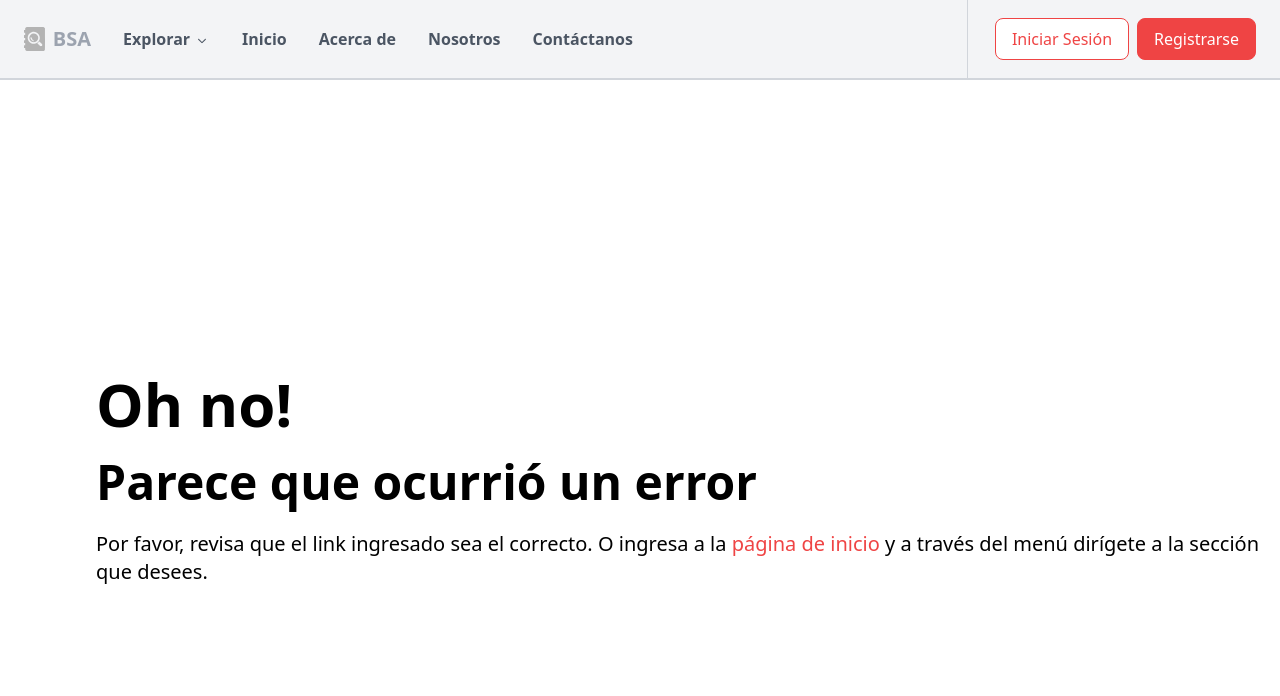
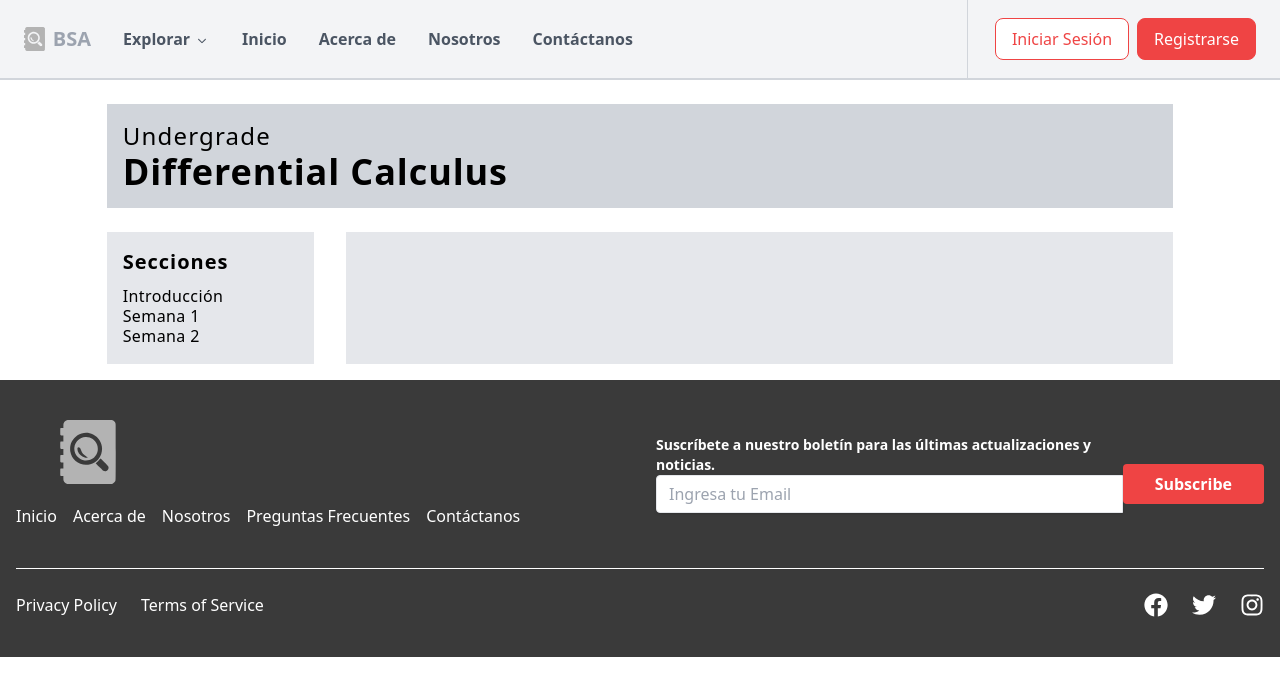
Before and after one commit to amirmiir/PAM242-Blog-Soporte-Academico-frontend, a React (Vite) app in the folder frontend-blog/: page /subjects/id-test in a window 1280 px wide. Shown: the top 696 px of the page. Built offline with nearby package versions, Linux system fonts and the light colour scheme.

Commit message:
feat: subjectID page enabled

```diff
--- a/frontend-blog/src/pages/admin/Admin.tsx
+++ b/frontend-blog/src/pages/admin/Admin.tsx
@@ -1,6 +1,5 @@
 import { FC, useState } from 'react'
 import { SubmitHandler, useForm } from 'react-hook-form';
-import { Link } from 'react-router-dom';
 
 type Inputs = {
     email: string;
--- a/frontend-blog/src/pages/questions/question-id/QuestionID.tsx
+++ b/frontend-blog/src/pages/questions/question-id/QuestionID.tsx
@@ -9,7 +9,11 @@ type TAnswer = {
     'date': string
 }
 
-const QuestionsID = () => {
+type QuestionIDProps = {
+    'id': string
+}
+
+const QuestionsID: FC<QuestionIDProps> = ({ id }) => {
     return (
         <div>QuestionsID</div>
     )
--- a/frontend-blog/src/pages/questions/questions-make-question/QuestionForm.tsx
+++ b/frontend-blog/src/pages/questions/questions-make-question/QuestionForm.tsx
@@ -11,6 +11,7 @@ type Inputs = {
 
 const QuestionForm: FC = () => {
     const [message, setMessage] = useState<string>('');
+
     const [title, setTitle] = useState<string>('');
     const [body, setBody] = useState<string>('');
     const debouncedTitle = useDebounce(title, 500);
--- a/frontend-blog/src/pages/subjects/subject-id/SubjectID.tsx
+++ b/frontend-blog/src/pages/subjects/subject-id/SubjectID.tsx
@@ -3,11 +3,67 @@ import NavBar from '../../../components/nav-bar/NavBar'
 import Footer from '../../../components/footer/Footer'
 import SubjectIDContent from './SubjectIDContent'
 
-const SubjectID: FC = () => {
+type Section = {
+    'id': string,
+    'description': string,
+    'subtitle': string,
+    'videoID': string,
+    'content': string
+}
+
+type Subject = {
+    'id': string,
+    'level': string,
+    'name': string,
+    sections: Section[]
+}
+
+type SubjectIDProps = {
+    'id': string
+}
+
+const SubjectID: FC<SubjectIDProps> = ({ id }) => {
+    /**
+     * Standard page for every Subject given a certain ID
+     * This page is dedicated to holding the information for proper display
+     * passing it to SubjectIDContent
+     */
+
+    const subject: Subject = { //subject-test
+        'id': 'bma-01',
+        'level': 'Undergrade',
+        'name': 'Differential Calculus',
+        sections: [
+            {
+                'id': 'Introducción',
+                'description': 'Esta es una descripción introductoria',
+                'subtitle': 'Sílabo',
+                'videoID': '',
+                'content': ""
+            },
+            {
+                'id': 'Semana 1',
+                'description': 'Esta es una descripción introductoria',
+                'subtitle': 'Funciones: Generalidades',
+                'videoID': '2g811Eo7K8U',
+                'content': "\\(\\mathcal{P}^2 \\xleftarrow{} \\emptyset\\)"
+            },
+            {
+                'id': 'Semana 2',
+                'description': 'Esta es una descripción introductoria',
+                'subtitle': 'Funciones definidas por partes',
+                'videoID': '2g811Eo7K8U',
+                'content': "\\(\\mathcal{P}^2 \\xleftarrow{} \\emptyset\\)"
+            }
+        ]
+    }
+
     return (
         <div>
             <NavBar />
-            <SubjectIDContent />
+
+            <SubjectIDContent subject={subject} />
+
             <Footer />
         </div>
 
--- a/frontend-blog/src/pages/subjects/subject-id/SubjectIDContent.tsx
+++ b/frontend-blog/src/pages/subjects/subject-id/SubjectIDContent.tsx
@@ -1,31 +1,76 @@
-import { FC } from 'react'
+import { MathJax, MathJaxContext } from 'better-react-mathjax';
+import { FC, useEffect, useState } from 'react'
 import YouTube from 'react-youtube';
 
+type Section = {
+    'id': string,
+    'description': string,
+    'subtitle': string,
+    'videoID': string,
+    'content': string
+}
+
 type Subject = {
+    'id': string,
     'level': string,
     'name': string,
-    'videoUrl': string,
-    ''
+    sections: Section[]
 }
 
-const SubjectIDContent: FC = () => {
-    const isEnlace = true;
+type SubjectIDContentProps = {
+    subject: Subject
+}
+
+const SubjectIDContent: FC<SubjectIDContentProps> = ({ subject }) => {
+
+    const [selectedSection, setSelectedSection] = useState<string>('Presentation');
+    const [displayedSection, setDisplayedSelection] = useState<Section | null>(null)
+
+    useEffect(() => {
+        const sectionToDisplay = subject.sections.find((section) => section.id === selectedSection);
+        setDisplayedSelection(sectionToDisplay || null);
+
+    }, [selectedSection, subject.sections])
+
+    const handleSectionClick = (id: string) => setSelectedSection(id);
+
     return (
-        <div>
-            <div className="font-thin tracking-wider text-2xl bg-gray-300 my-6 mx-16">
-                <h2>Nivel de Estudios</h2>
-                <h1 className="font-semibold tracking-wide text-4xl">Curso</h1>
+        <div className="flex flex-col md:w-5/6 mx-auto">
+            <div className="flex flex-col font-thin tracking-wider text-2xl bg-gray-300 my-6 p-4">
+                <h2>{subject.level}</h2>
+                <h1 className="font-semibold tracking-wide text-4xl">{subject.name}</h1>
             </div>
-            <div>
-                <div>Indice</div>
-                <div>
-                    Titulo Contenido
-                    <p>Descripción</p>
+            <div className="flex flex-col md:flex-row md:space-x-8">
+                <div className="flex flex-col items-start md:w-1/5 bg-gray-200 p-4 space-y-2">
+                    {/* Similar to a filter section */}
+                    <span className="text-xl font-bold tracking-wider">Secciones</span>
+                    <div className="flex flex-col items-start w-full -space-y-1">
+                        {
+                            subject.sections.map((item: Section, index: number) => (
+                                <button key={index} onClick={() => handleSectionClick(item.id)} className={`${item.id === selectedSection ? "font-semibold text-red-500" : ""} tracking-wide`}>
+                                    {item.id}
+                                </button>
+                            ))
+                        }
+                    </div>
+                </div>
+                <div className="flex flex-col md:w-4/5 bg-gray-200 p-4">
+                    {/* Heading for a filter */}
+                    <h2 className="text-2xl">{displayedSection?.subtitle}</h2>
+                    <p>{displayedSection?.description}</p>
                     {
-                        isEnlace && (
-                            <YouTube videoId="2g811Eo7K8U"/>
+                        displayedSection?.videoID && (
+                            <YouTube videoId={displayedSection?.videoID} />
                         )
                     }
+                    {
+                        displayedSection?.content && (
+                            <MathJaxContext>
+                                <MathJax>{displayedSection?.content}</MathJax>
+                            </MathJaxContext>
+                        )
+                    }
+
                 </div>
             </div>
         </div>
--- a/frontend-blog/src/routers/router.tsx
+++ b/frontend-blog/src/routers/router.tsx
@@ -46,6 +46,14 @@ const publicRoutes: RouteObject[] = [
     {
         path: ROUTES.ADMIN,
         element: <Admin />
+    },
+    { //to be erased or left for further testing
+        path: '/subjects/id-test',
+        element: <SubjectID id="test-id"/>
+    },
+    { //to be erased or left for further testing
+        path: '/questions/id-test',
+        element: <QuestionID id="test-id"/>
     }
 ]
 
```
